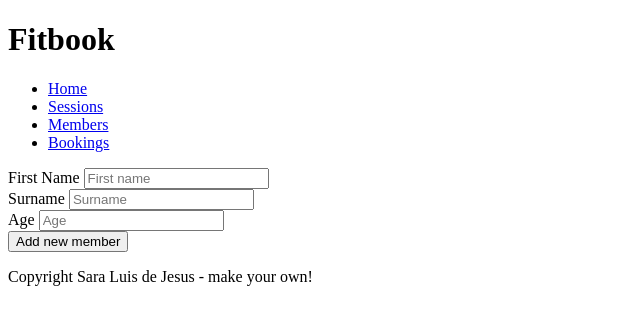
After one commit to sluisdejesus/first_project, a Flask app: page /members/new in a window 1280 px wide. The commit adds this page. Shown: the top 325 px of the page, without its empty margins (0-640 px from the left). Run offline with Flask 2, Linux system fonts and the light colour scheme; data that the repository does not hold is empty; some libraries are stand-ins or nearby versions.

Commit message:
can now add new member

```diff
--- a/controllers/member_controller.py
+++ b/controllers/member_controller.py
@@ -9,3 +9,22 @@ members_blueprint = Blueprint("members", __name__)
 def members():
     members = member_repository.select_all()
     return render_template('members/index.html', members = members)
+
+# @members_blueprint.route('/members/<id>')
+# def show_member(id):
+#     member = member_repository.select(id)
+#     return render_template('members/show.html', member = member)
+
+@members_blueprint.route('/members/new')
+def new_member():
+    members = member_repository.select_all()
+    return render_template('/members/new.html')
+
+@members_blueprint.route('/members', methods = ['POST'])
+def create_member():
+    first_name = request.form['first_name']
+    last_name = request.form['last_name']
+    age = request.form['age']
+    new_member = Member(first_name,last_name, age)
+    member_repository.save(new_member)
+    return redirect ('/members')
--- a/templates/base.html
+++ b/templates/base.html
@@ -11,7 +11,7 @@
        <h1>Fitbook</h1>
         <nav>
             <ul>
-                <li><a href="">Home</a></li>
+                <li><a href="/">Home</a></li>
                 <li><a href="/sessions">Sessions</a></li>
                 <li><a href="/members">Members</a></li>
                 <li><a href="/bookings">Bookings</a></li>
--- a/templates/members/index.html
+++ b/templates/members/index.html
@@ -1,6 +1,8 @@
 {% extends "base.html" %}
 
 {% block content %}
+<ul><a href="/members/new">Add new member</a></ul>
+<tr></tr>
 <section>
 {% for member in members %}
 <ul>
@@ -9,7 +11,6 @@
 
 
 {% endfor %}
-
 </section>
 
 
--- /dev/null
+++ b/templates/members/new.html
@@ -0,0 +1,23 @@
+{% extends "base.html" %}
+
+{% block content %}
+<section>
+ <form action="/members" method="POST">
+ <div>
+     <label for="first_name">First Name</label>
+     <input type="text" id="first_name" name="first_name" placeholder="First name">
+ </div>
+ <div>
+     <label for="last_name">Surname</label>
+     <input type="text" id="last_name" name="last_name" placeholder="Surname">
+ </div>
+ <div>
+     <label for="age">Age</label>
+     <input type="number" id="age" name="age" placeholder="Age" >
+ </div>
+ <div>
+     <input type="submit" value="Add new member">
+ </div>
+</form>
+</section>
+{% endblock %}
```
